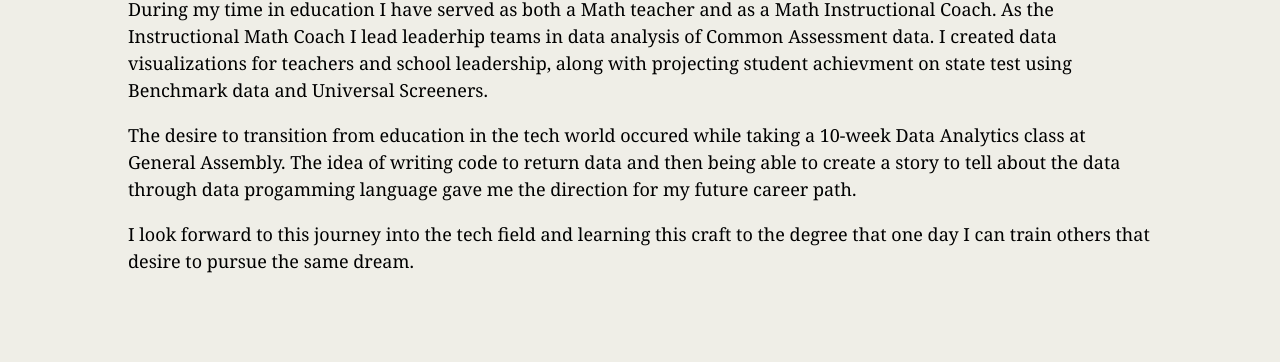
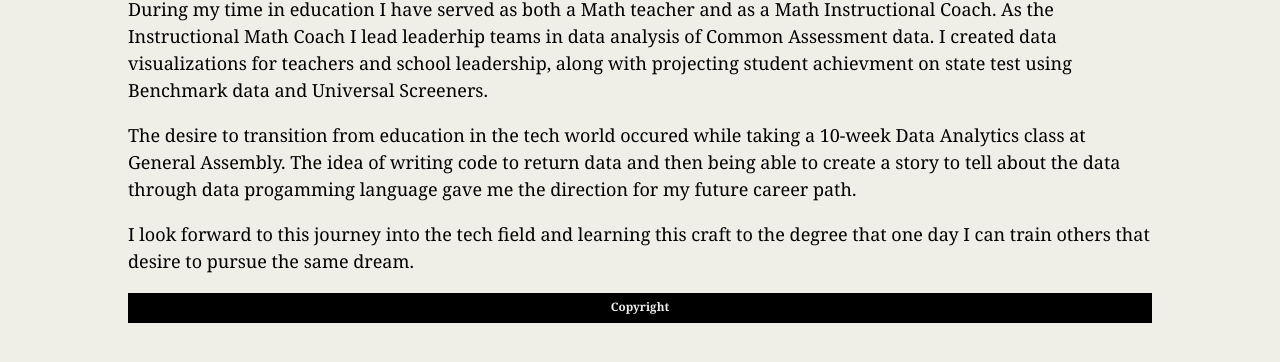
Before and after one commit to kyle67/Basci-Portfolio, a plain HTML site: page index.html in a window 1280 px wide. Shown: the part 392-754 px from the top of the page. Drawn offline with Linux system fonts and the light colour scheme.

Commit message:
Modified index.html with <footer> to include copyright. Modified css.style with #footer { Pushing final changes to Github.

```diff
--- a/assets/css/style.css
+++ b/assets/css/style.css
@@ -53,3 +53,14 @@ a {
   height: 200px;
   margin-right: 20px;
 }
+
+footer {
+  background-color:black;
+  position: relative;
+  text-align: center;
+  font-size: 10px;
+  color: #eee;
+  height:30px;
+  margin-top:10px;
+  clear: both;
+}
--- a/index.html
+++ b/index.html
@@ -34,6 +34,13 @@
       <p>I look forward to this journey into the tech field and learning this craft to the degree that one day I can train others that desire to pursue the same dream.</p>
     </section>
 
+    <footer id="footer">
+
+      <h3>Copyright</h3>
+    </footer>
+
+
+
 
   </div>
 
```
